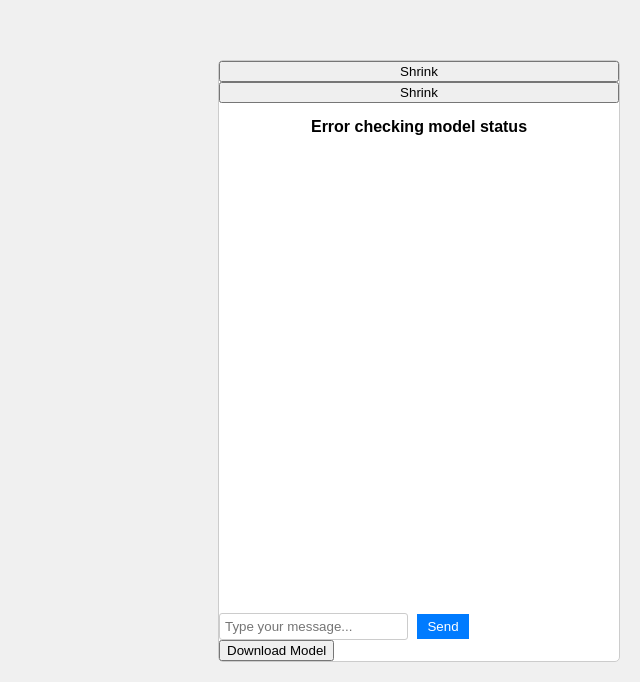
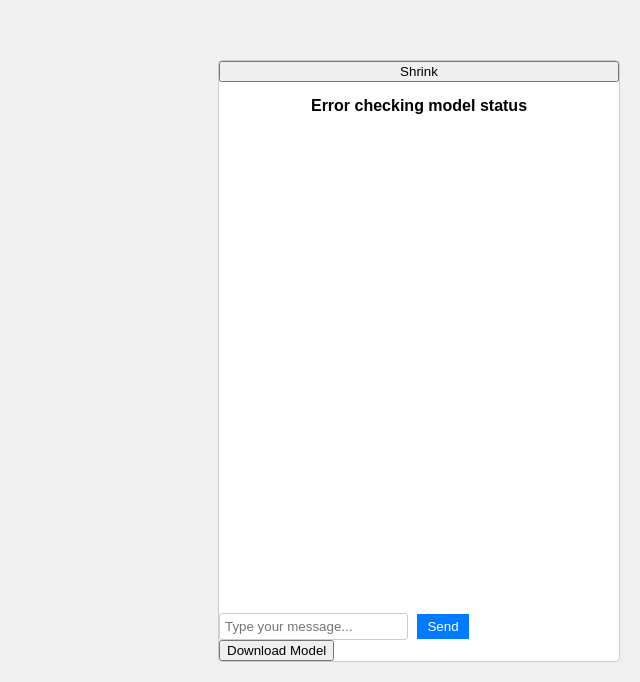
Before and after one commit to raditself/w, a plain HTML site: page index.html in a window 1280 px wide. Shown: the part 118-800 px from the top of the page, without its empty margins (640-1280 px from the left). Drawn offline with Linux system fonts and the light colour scheme; no server answers.

Commit message:
Remove duplicate shrink button from HTML

```diff
--- a/index.html
+++ b/index.html
@@ -9,7 +9,6 @@
 </head>
 <body>
     <div id="chat-container">
-        <button id="shrink-button">Shrink</button>
         <div id="model-status"></div>
         <div id="chat-messages"></div>
         <form id="chat-form">
```
